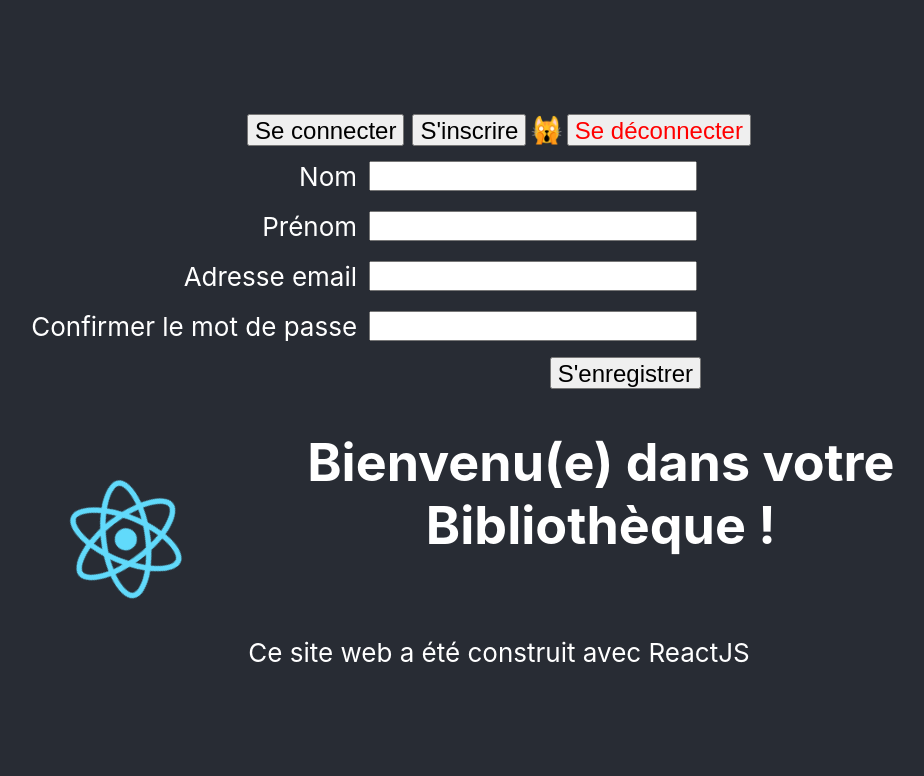
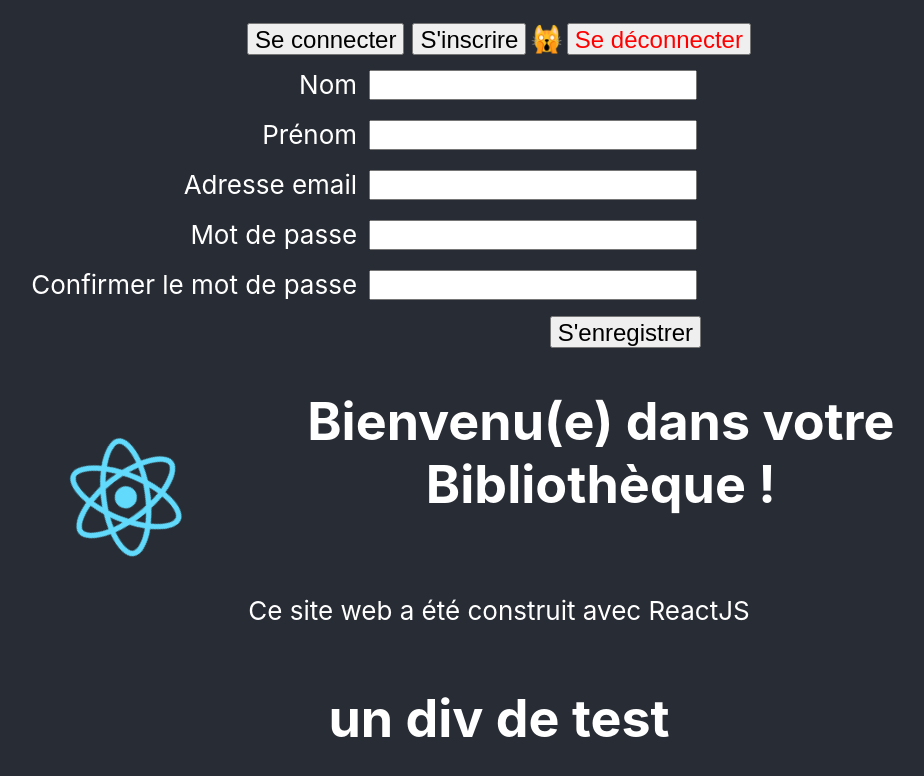
Before and after one commit to mercure84/biblioReact2, a React (Create React App) app: page / in a window 1280 px wide. Both pictures are taken after a click on the button "S'inscrire". Shown: the top 776 px of the page, without its empty margins (141-1065 px from the left). Built offline with nearby package versions, Linux system fonts and the light colour scheme.

Commit message:
quelques refactosur loginJS suite modif back end

```diff
--- a/package.json
+++ b/package.json
@@ -5,6 +5,7 @@
   "dependencies": {
     "react": "^16.8.6",
     "react-dom": "^16.8.6",
+    "react-iframe": "^1.8.0",
     "react-scripts": "3.0.1"
   },
   "scripts": {
--- a/src/App.js
+++ b/src/App.js
@@ -46,6 +46,9 @@ class App extends React.Component{
       {this.state.showRechercheLivre&& <RechercheLivre />}
 
 
+      <Emprunts />
+
+
       </header>
     </div>
 
--- a/src/Emprunts.js
+++ b/src/Emprunts.js
@@ -8,14 +8,11 @@ class Emprunts extends Component {
         }
 
 
+
     render(){
         return(
 
-<div><h2>Un div de test pour le moment !!!</h2>
-<h3>Testons encore une ligne</h3>
-
-</div>
-
+<h1> un div de test </h1>
         )
     }
 }
--- a/src/LoginForm.js
+++ b/src/LoginForm.js
@@ -64,7 +64,7 @@ class LoginForm extends React.Component {
 
 
     try{
-      const seConnecter = await fetch('http://localhost:8080/', {
+      const seConnecter = await fetch('http://localhost:8080/login', {
       method: 'GET',
       headers:{
         'Content-Type': 'x-www-form-urlencoded',
@@ -107,7 +107,8 @@ this.setState({
         nom : event.target.nom.value,
         prenom : event.target.prenom.value,
         email : event.target.email.value,
-        encryptedPassword : event.target.encryptedPassword.value
+        password : event.target.password.value,
+        repassword : event.target.repassword.value
       }
       try{
       const dataJson = JSON.stringify(data);
@@ -195,22 +196,22 @@ this.setState({
             </td>
           </tr>
 
-          {/* <tr>
+          <tr>
             <td>
               <label htmlFor="password">Mot de passe </label>
             </td>
             <td>
-              <input type="password" id="password"/>
+              <input type="password" id="password" name="password"/>
             </td>
-          </tr> */}
+          </tr>
 
           <tr>
             <td>
-              <label htmlFor="encryptedPassword">Confirmer le mot de passe</label>
+              <label htmlFor="repassword">Confirmer le mot de passe</label>
             </td>
 
             <td>
-              <input type="password" id="encryptedPassword" name="encryptedPassword"  required />
+              <input type="password" id="repassword" name="repassword"  required />
             </td>
           </tr>
 
```
Also changed, not shown: src/DashBoard.js (+0 -8 lines), 1 other file (tests, documents, lock files or other folders).
